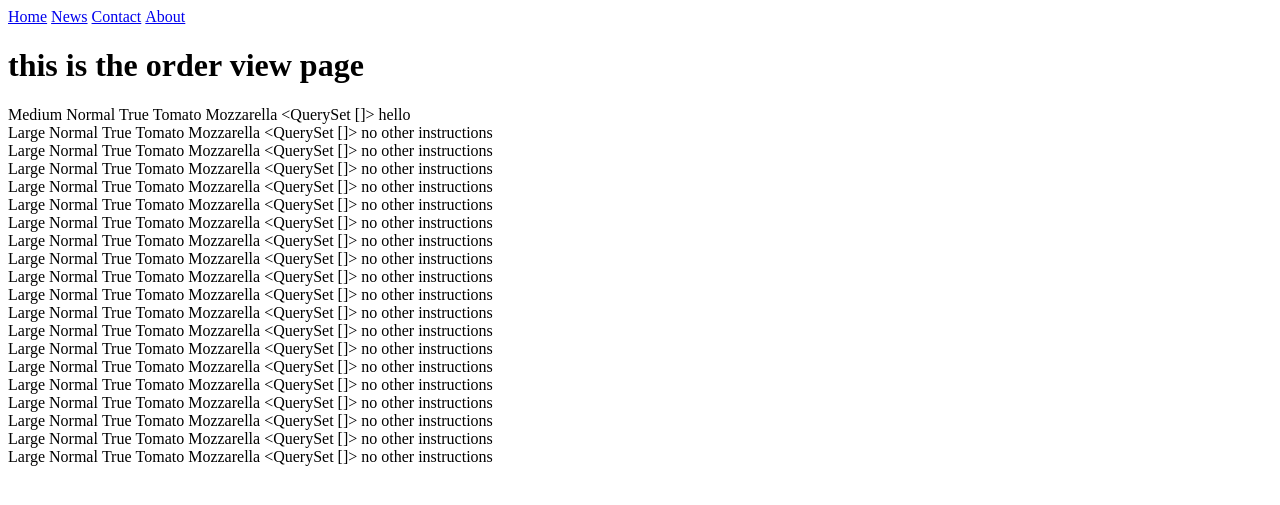
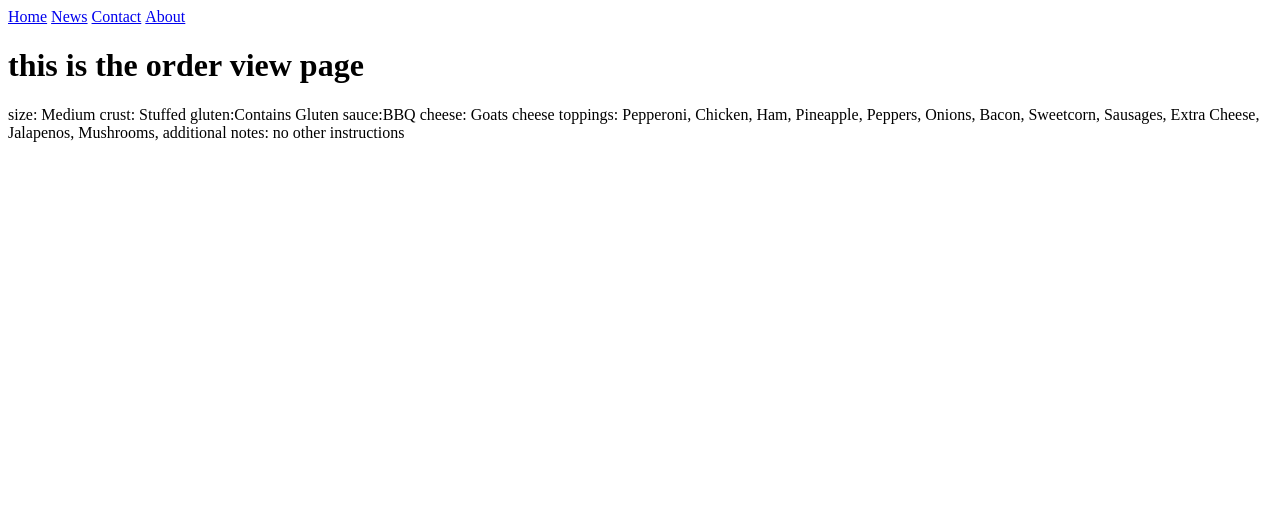
Before and after one commit to a-hegarty/CSC1040, a Django app: template Week_4/pizza_project/pizza_Place/templates/vieworder.html in a window 1280 px wide. Shown: the top 505 px of the page. Run offline with Django 5.2, Linux system fonts and the light colour scheme; the template is opened without the code that fills it: values that come from a table or form of the project are taken from there, others are empty; data comes from the database, SQL or seed files in the repository.

Commit message:
WE GOT THE THING TO WORK!!!!

```diff
--- a/Week_4/pizza_project/pizza_Place/admin.py
+++ b/Week_4/pizza_project/pizza_Place/admin.py
@@ -10,4 +10,4 @@ admin.site.register(Gluten)
 admin.site.register(Sauce)
 admin.site.register(Cheese)
 admin.site.register(Topping)
-admin.site.register(Pizza)
+admin.site.register(OrderedPizza)
--- a/Week_4/pizza_project/pizza_Place/forms.py
+++ b/Week_4/pizza_project/pizza_Place/forms.py
@@ -19,7 +19,7 @@ class CustomerLogin(AuthenticationForm):
 class OrderPizza(forms.ModelForm):
     toppings = forms.ModelMultipleChoiceField(queryset=Topping.objects.all(), required=False, widget=forms.CheckboxSelectMultiple)
     class Meta:
-        model = Pizza
+        model = OrderedPizza
         fields = ['size', 'crust', 'gluten', 'sauce', 'cheese', 'toppings', 'additional_notes']
 
 class PaymentForm(forms.ModelForm):
--- a/Week_4/pizza_project/pizza_Place/models.py
+++ b/Week_4/pizza_project/pizza_Place/models.py
@@ -14,7 +14,10 @@ class Gluten(models.Model):
     name = models.BooleanField()
 
     def __str__(self):
-        return "{}".format(self.name)
+        if self.name==True:
+            return "Contains Gluten"
+        else:
+            return "Gluten Free"
 
 class Crust(models.Model):
     name = models.CharField(max_length=20)
@@ -35,12 +38,13 @@ class Cheese(models.Model):
         return "{}".format(self.name)
 
 class Topping(models.Model):
+    id = models.AutoField(primary_key=True)
     name = models.CharField(validators=[alphanumeric], max_length=50, unique=True, blank=False)
 
     def __str__(self):
-        return "{}".format(self.name,)
+        return "{}".format(self.name)
 
-class Pizza(models.Model):
+class OrderedPizza(models.Model):
     id = models.AutoField(primary_key=True)
     customer = models.ForeignKey(User, on_delete=models.CASCADE)
     size = models.ForeignKey(Size, on_delete=models.CASCADE)
--- a/Week_4/pizza_project/pizza_Place/templates/order.html
+++ b/Week_4/pizza_project/pizza_Place/templates/order.html
@@ -7,7 +7,8 @@
     <hr>
     <form action="" method="POST">
         {% csrf_token %}
-        {{orderpizza.as_p}}
+        {{ orderpizza.as_p }}
+        {% comment %} {{ orderpizza.toppings.as_p }} {% endcomment %}
         <button class="submit">Proceed to payment</button>
     </form>
 {% endblock %}
--- a/Week_4/pizza_project/pizza_Place/templates/userhome.html
+++ b/Week_4/pizza_project/pizza_Place/templates/userhome.html
@@ -2,7 +2,7 @@
 
 {% block content %}
     <h1>this is {{userid.username}}'s home page</h1>
-    <h2><a href="{% url 'order' userid=userid.id %}">Order here</a></h2>
+    <h2><a href="{% url 'order' userid=userid.id%}">Order here</a></h2>
     <p>this will be a history of all past orders a user has</p>
     <button class="button submit">Logout</button>
 {% endblock %}
--- a/Week_4/pizza_project/pizza_Place/templates/vieworder.html
+++ b/Week_4/pizza_project/pizza_Place/templates/vieworder.html
@@ -1,16 +1,20 @@
 {% extends 'base.html' %}
 {% block content %}
     <h1>this is the order view page</h1>
-    {% for item in ordered %}
-        <ul>
-            <li>{{ item.size }}</li>
-            <li>{{ item.crust }}</li>
-            <li>{{ item.gluten }}</li>
-            <li>{{ item.sauce }}</li>
-            <li>{{ item.cheese }}</li>
-            <li>{{ item.toppings.all }}</li>
-            <li>{{item.additional_notes}}</li>
-        </ul>
-    {% endfor %}
+    {% comment %} {% for item in ordered %} {% endcomment %}
+    <ul>
+        <li>size: {{ ordered.size.name }}</li>
+        <li>crust: {{ ordered.crust }}</li>
+        <li>gluten:{{ ordered.gluten }}</li>
+        <li>sauce:{{ ordered.sauce }}</li>
+        <li>cheese: {{ ordered.cheese }}</li>
+        <li>toppings:
+            {% for i in toppings %}
+                {{ i.name }},
+            {% endfor %}
+        </li>
+        <li>additional notes: {{ordered.additional_notes}}</li>
+    </ul>
+    {% comment %} {% endfor %} {% endcomment %}
 
 {% endblock  %}
```
Also changed, not shown: Week_4/pizza_project/pizza_Place/views.py (+21 -7 lines), Week_4/pizza_project/db.sqlite3, Week_4/pizza_project/pizza_Place/migrations/0008_alter_topping_id.py (added), Week_4/pizza_project/pizza_Place/migrations/0009_rename_pizza_orderedpizza.py (added).
